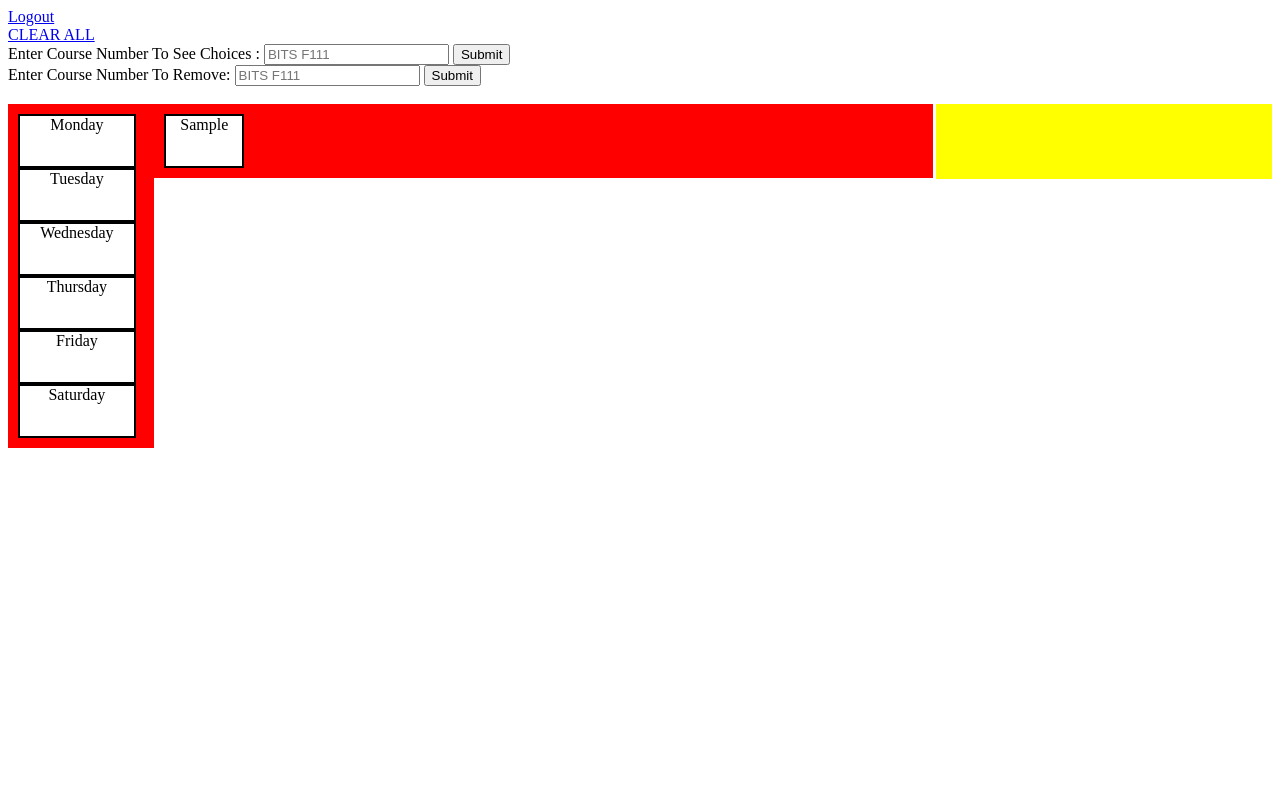
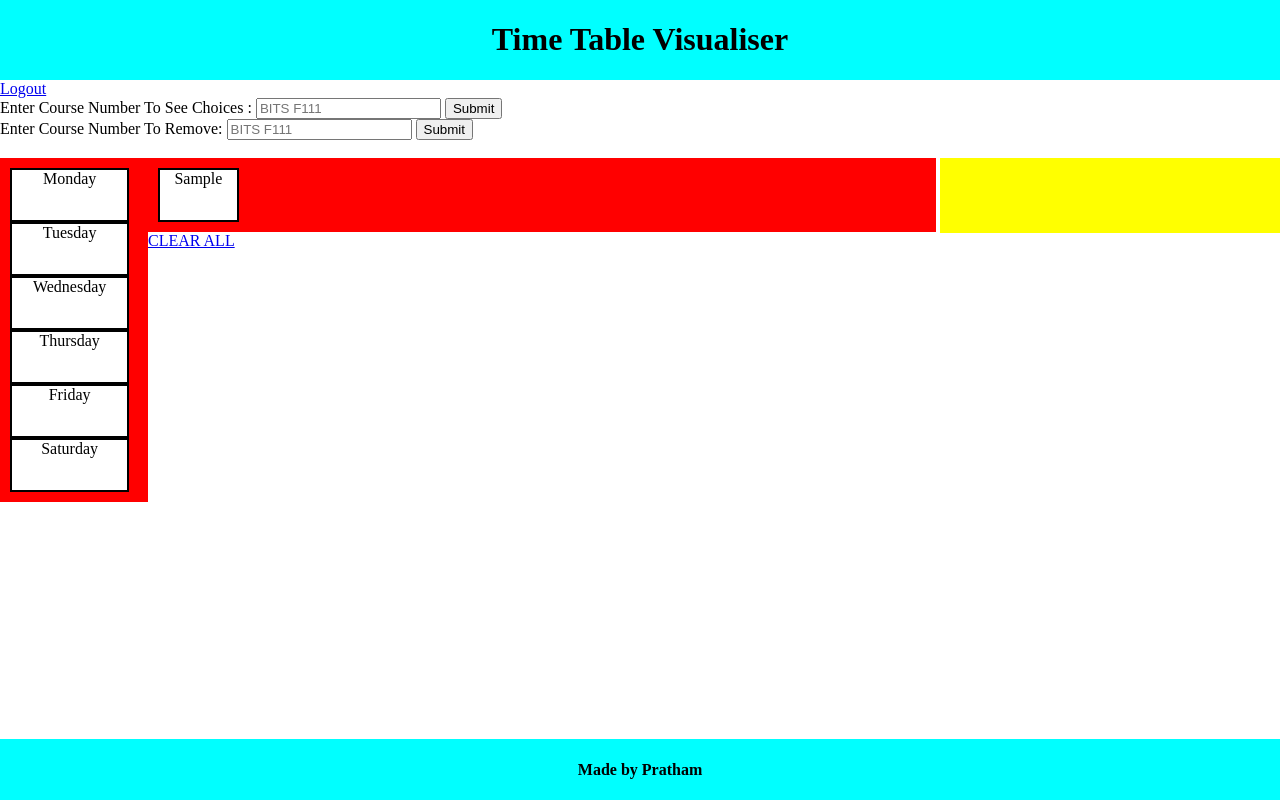
Before and after one commit to pratham1002/time-table-api, a Django app: page /home in a window 1280 px wide. Run offline with Django 3.2, Linux system fonts and the light colour scheme; a user stored in the database is signed in; tables that the repository leaves empty hold one stand-in row (values such as "Sample post").

Commit message:
Added Header and Footer

```diff
--- a/templates/Home.html
+++ b/templates/Home.html
@@ -1,7 +1,7 @@
 {% extends 'base.html' %}
 
-{% block content %}
-<header><a href="logout">Logout</a><br><a href="clear">CLEAR ALL</a></header>
+{% block main %}
+<a href="logout">Logout</a><br>
 
 <form action="CourseData" method="GET">
     Enter Course Number To See Choices : <input type="text" name="course_number" placeholder="BITS F111">
@@ -87,4 +87,8 @@
     {% endif %}
 </div>
 
+<div>
+    <a href="clear">CLEAR ALL</a>
+</div>
+
 {% endblock %}
--- a/templates/Login.html
+++ b/templates/Login.html
@@ -1,6 +1,6 @@
 {% extends 'base.html' %}
 
-{% block content %}
+{% block main %}
 Hello {{userdata.name}} Please Enter your Password
 <br>
 {{message}}
--- a/templates/SignUp.html
+++ b/templates/SignUp.html
@@ -1,6 +1,6 @@
 {% extends 'base.html' %}
 
-{% block content %}
+{% block main %}
 
 Hello {{userdata.name}} Please Create a Password
 <br>
--- a/templates/base.html
+++ b/templates/base.html
@@ -5,6 +5,29 @@
         <meta name="viewport" content="width=device-width, initial-scale=1.0">
         <meta http-equiv="X-UA_Compatible" content="ie=edge">
         <style>
+            html, body
+            {
+                margin: 0;
+                height: 100%;
+                min-height: 100%;
+            }
+            body
+            {
+                display: flex;
+                flex-direction: column;
+            }
+            header,footer
+            {
+                flex: none;
+                background-color: aqua;
+                text-align: center;
+            }
+            main
+            {
+                overflow-y: scroll;
+                -webkit-overflow-scrolling: touch;
+                flex: auto;
+            }
             .table_box{
                 float: left;
                 width: 10%;
@@ -61,16 +84,20 @@
                 width:25%;
                 padding: 10px;
             }
-            h1{
-                color:green;
-                text-align:center;
-            }
         </style>
         <title>Time Table</title>
     </head>
     <body>
-        {% block content %}
+        <header>
+            <h1>Time Table Visualiser</h1>
+        </header>
+        <main>
+            {% block main %}
 
-        {% endblock %}
+            {% endblock %}
+        </main>
+        <footer>
+            <h4>Made by Pratham</h4>
+        </footer>
     </body>
 </html>
--- a/templates/index.html
+++ b/templates/index.html
@@ -1,7 +1,7 @@
 {% extends 'base.html' %}
 
-{% block content %}
-<h1>Time Table Visualiser </h1>
+{% block main %}
+
 <a href="login">Login</a>
 <a href="signUp">SignUp</a>
 
```
